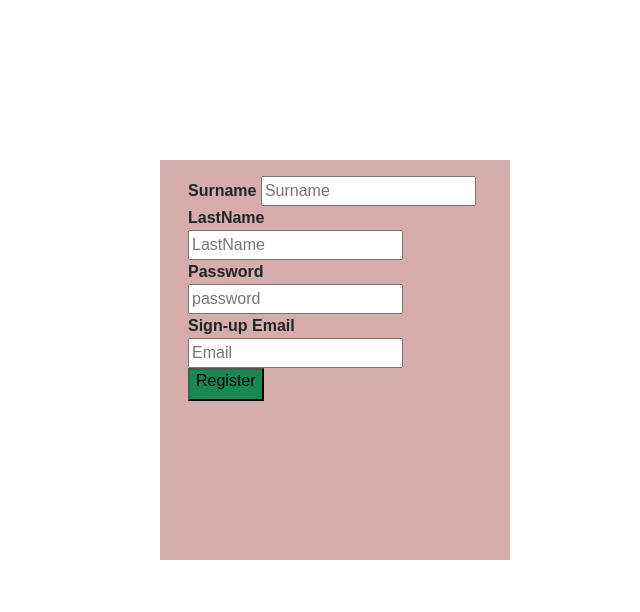
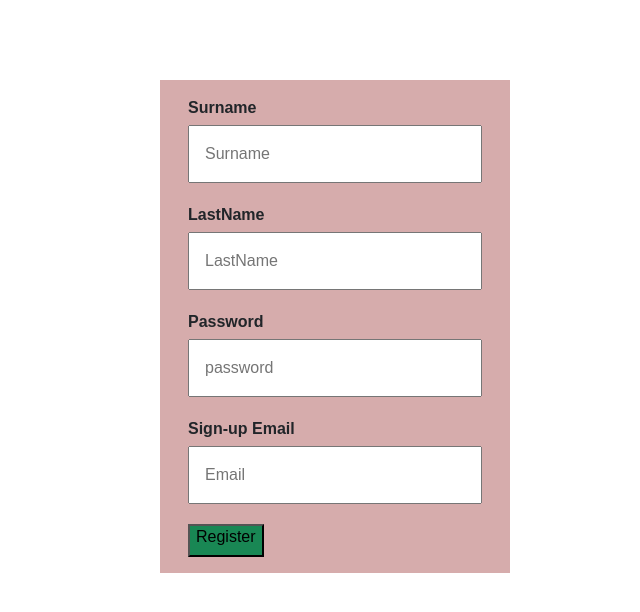
Before and after one commit to aketchgithub/My-Phase-1-Project, a website: page index.html in a window 1280 px wide. Shown: the whole page, without its empty margins (640-1280 px from the left). Drawn offline with Linux system fonts and the light colour scheme; no server answers.

Commit message:
Complete

```diff
--- a/css/style.css
+++ b/css/style.css
@@ -18,7 +18,7 @@
 }
 #sign-up{
 
-    margin-top: 20vh;
+    margin-top: 10vh;
     box-sizing: border-box;
     /* background-image:
     url("pexels-artem-saranin-1164985.jpg"); */
@@ -50,3 +50,10 @@
     margin-left: 100vh;
     margin-top: 10vh;
 }
+input[type=text],
+input[type=password]
+{
+    width: 100%;
+    padding: 15px;
+    margin: 5px 0 20px 0;
+}
--- a/index.html
+++ b/index.html
@@ -36,7 +36,7 @@
        <form>
         <div>
             <label for="input email"><b>Email</b></label>
-            <input type="email" placeholder="email" required>
+            <input type="text" placeholder="email" required>
         </div>
         <div>
             <label for="input password"><b>Password</b></label>
@@ -56,7 +56,7 @@
         <div>
 
             <label for="input surname"><b>Surname</b></label>
-            <input type="surname" placeholder="Surname">
+            <input type="text" placeholder="Surname">
 
         </div>
         <div>
@@ -71,7 +71,7 @@
 
       <div>
         <label for="input email"><b>Sign-up Email</b></label>
-            <input type="email" placeholder="Email" required>
+            <input type="text" placeholder="Email" required>
       </div>
       <div>
 
```
